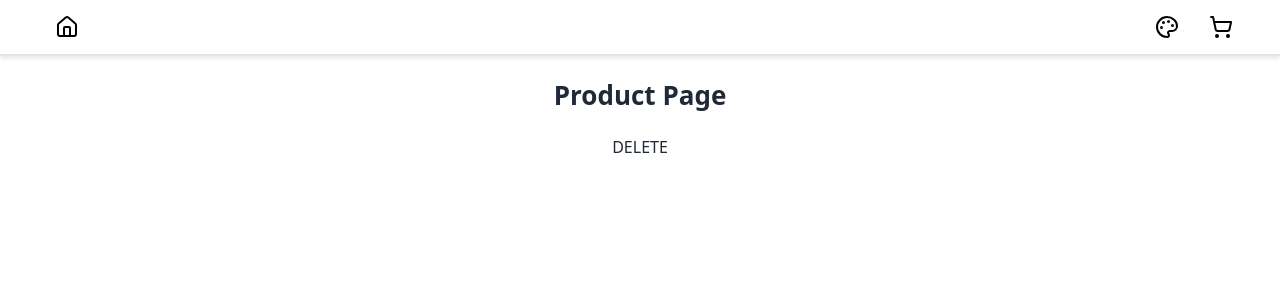
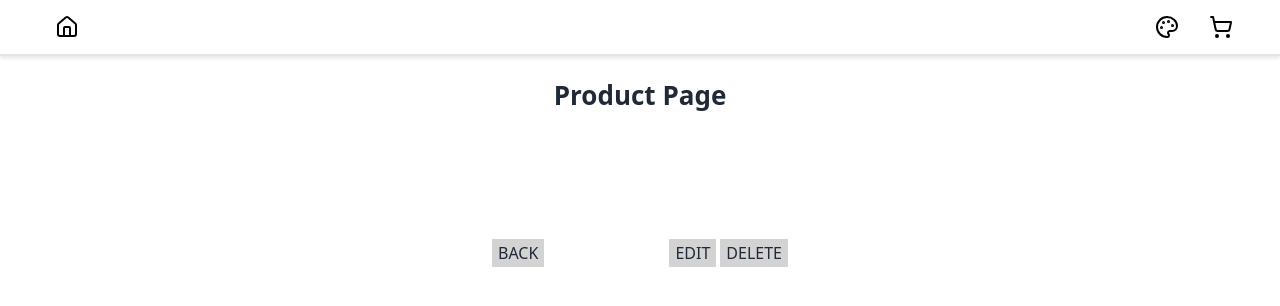
Before and after one commit to nidvar/pern-ecom, a React (Vite) app in the folder frontend/: page /product/1 in a window 1280 px wide. Shown: the top 306 px of the page. Built offline with nearby package versions, Linux system fonts and the light colour scheme.

Commit message:
product page has form to edit

```diff
--- a/frontend/src/index.css
+++ b/frontend/src/index.css
@@ -113,12 +113,20 @@
     display: flex;
     flex-direction: column;
     gap: 10px;
+    width: 300px;
+    margin: auto;
 }
 
 .form-buttons {
     display: flex;
-    justify-content: flex-end;
-    gap: 10px;
+    justify-content: space-between;
+}
+
+button {
+    margin: 2px;
+    padding: 2px 6px;
+    border: none;
+    background-color: lightgrey;
 }
 
 
--- a/frontend/src/pages/ProductPage.tsx
+++ b/frontend/src/pages/ProductPage.tsx
@@ -1,3 +1,4 @@
+import { useState } from 'react';
 import { useParams, useNavigate } from "react-router-dom";
 
 import { useProductStore } from "../store/useProductStore";
@@ -5,12 +6,58 @@ import { useProductStore } from "../store/useProductStore";
 const ProductPage = function(){
     const params = useParams();
     const navigate = useNavigate();
+
+    const [name, setName] = useState('');
+    const [price, setPrice] = useState('');
+    const [imageURL, setImageURL] = useState('');
+
     const productStore = useProductStore();
-    const id = params.id || ''
+    const id = params.id || '';
+
     return(
         <div className="my-main">
             <h1 className="my-heading">Product Page</h1>
-            <button onClick={function(){productStore.deleteProduct(id); navigate('/')}}>DELETE</button>
+            <form className='my-form'>
+                <input
+                    type="text"
+                    value={name}
+                    onChange={function(e){
+                        setName(e.target.value);
+                    }}
+                />
+                <input
+                    type="text"
+                    value={price}
+                    onChange={function(e){
+                        setPrice(e.target.value);
+                    }}
+                />
+                <input
+                    type="text"
+                    value={imageURL}
+                    onChange={function(e){
+                        setImageURL(e.target.value);
+                    }}
+                />
+                <div className='form-buttons'>
+                    <button
+                        onClick={
+                            function(){
+                                navigate('/');
+                            }
+                        }>
+                        BACK
+                    </button>
+                    <div>
+                        <button onClick={function(){console.log('edit');}}>
+                            EDIT
+                        </button>
+                        <button onClick={function(){productStore.deleteProduct(id); navigate('/')}}>
+                            DELETE
+                        </button>
+                    </div>
+                </div>
+            </form>
         </div>
     )
 };
```
